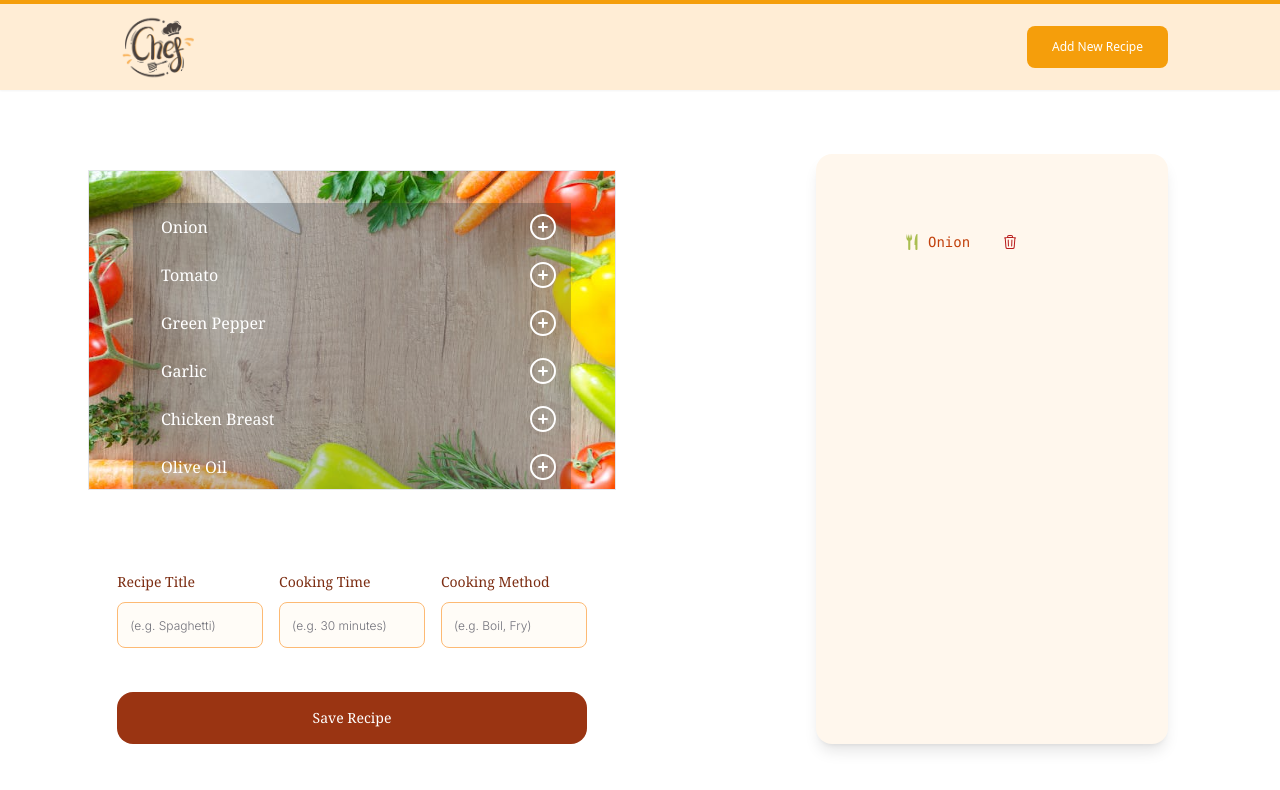
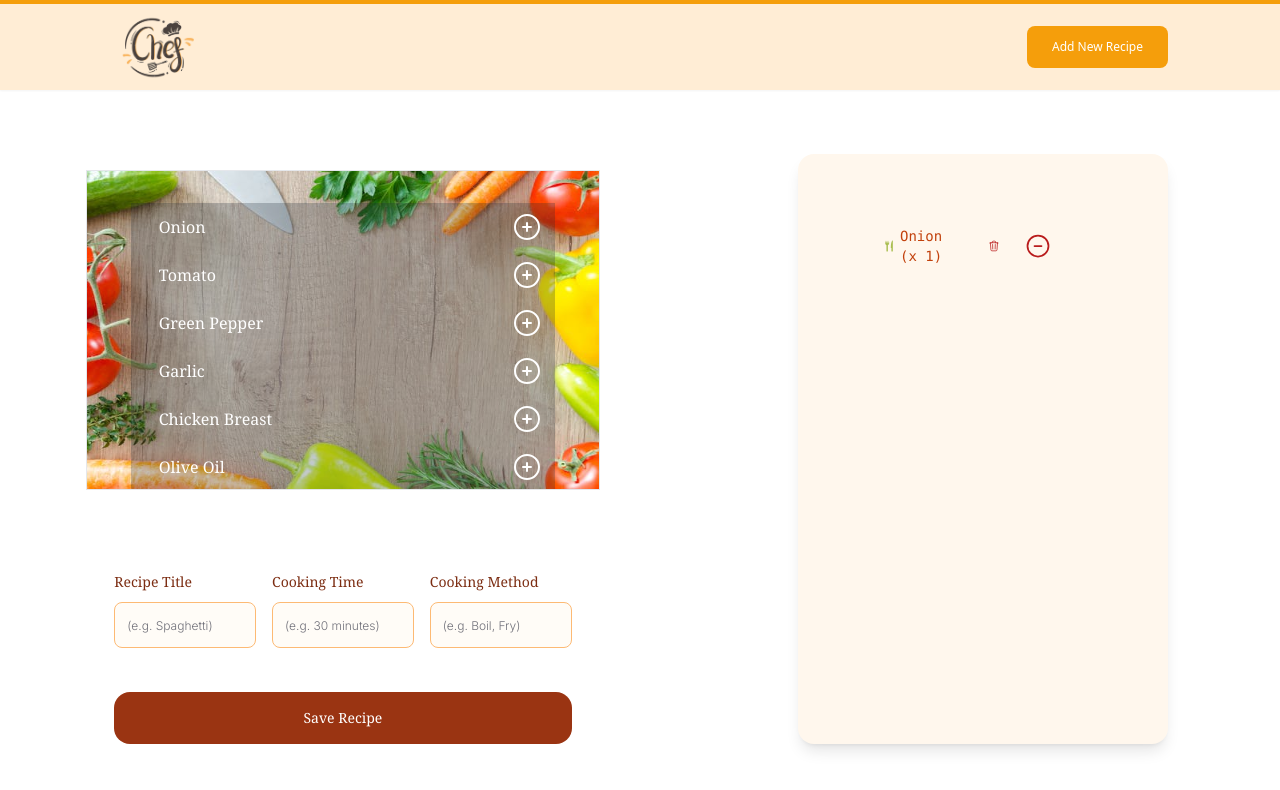
Before and after one commit to sevvalsaygat/recipe-app, a Next.js app: page /recipe/new in a window 1280 px wide. Both pictures are taken after a click on the icon 543 px from the left and 227 px from the top of the page. Shown: the top 790 px of the page. Built offline with nearby package versions, Linux system fonts and the light colour scheme.

Commit message:
feat: add decrease button

```diff
--- /dev/null
+++ b/components/Icons/MinusCircle.tsx
@@ -0,0 +1,23 @@
+import React, { SVGProps, memo } from "react";
+
+const MinusCircle: React.FC<SVGProps<SVGSVGElement>> = (props) => {
+  return (
+    <svg
+      xmlns="http://www.w3.org/2000/svg"
+      fill="none"
+      viewBox="0 0 24 24"
+      strokeWidth="1.5"
+      stroke="currentColor"
+      className="w-6 h-6"
+      {...props}
+    >
+      <path
+        strokeLinecap="round"
+        strokeLinejoin="round"
+        d="M15 12H9m12 0a9 9 0 1 1-18 0 9 9 0 0 1 18 0Z"
+      />
+    </svg>
+  );
+};
+
+export default memo(MinusCircle);
--- a/containers/NewRecipe/Form/index.tsx
+++ b/containers/NewRecipe/Form/index.tsx
@@ -25,7 +25,7 @@ const Form: React.FC<FormPropTypes> = () => {
 
   const searchParams = useSearchParams();
   const { handleSubmit, reset, control, watch, setValue } = useFormMethods;
-  const { fields, append, remove } = useFieldArray<IRecipeFormType>({
+  const { fields, append, remove, update } = useFieldArray<IRecipeFormType>({
     control,
     name: "materials",
   });
@@ -56,14 +56,51 @@ const Form: React.FC<FormPropTypes> = () => {
     setValue("title", foundRecipe?.title!);
     setValue("cookingTime", foundRecipe?.cookingTime!);
     setValue("cookingMethod", foundRecipe?.cookingMethod!);
-    foundRecipe?.materials.forEach((material) => {
-      append(material);
-    });
+    setValue("materials", foundRecipe?.materials!);
   }, [recipeId, getById, router]);
 
   const watchTitle = watch("title");
   const watchCookingTime = watch("cookingTime");
   const watchCookingMethod = watch("cookingMethod");
+
+  const onClickAddButton = (name: string) => {
+    const foundMaterial = fields.find((material) => material.name === name);
+
+    if (foundMaterial) {
+      const foundMaterialIndex = fields.findIndex(
+        (material) => material === foundMaterial
+      );
+
+      update(foundMaterialIndex, {
+        ...foundMaterial,
+        quantity: foundMaterial.quantity + 1,
+      });
+
+      return;
+    }
+
+    append({
+      name: name,
+      quantity: 1,
+    });
+  };
+
+  const onClickDecreaseButton = (name: string) => {
+    const foundMaterial = fields.find((material) => material.name === name);
+
+    if (foundMaterial) {
+      const foundMaterialIndex = fields.findIndex(
+        (material) => material === foundMaterial
+      );
+
+      update(foundMaterialIndex, {
+        ...foundMaterial,
+        quantity: foundMaterial.quantity - 1,
+      });
+
+      return;
+    }
+  };
 
   return (
     <div className="w-full flex flex-row">
@@ -79,10 +116,7 @@ const Form: React.FC<FormPropTypes> = () => {
                   <div>{data.name}</div>
                   <Icons.Plus
                     onClick={() => {
-                      append({
-                        name: data.name,
-                        quantity: 1,
-                      });
+                      onClickAddButton(data.name);
                     }}
                     className="w-8 h-8 text-white mr-3 hover:text-gray-800"
                   />
@@ -144,14 +178,22 @@ const Form: React.FC<FormPropTypes> = () => {
                   >
                     <div className="flex flex-row items-center w-full ">
                       <Icons.Cutlery />
-                      {field.name}
+                      {field.name} (x {field.quantity})
                     </div>
                     <Icons.Delete
                       onClick={() => {
                         remove(index);
                       }}
-                      className="w-6 h-6 cursor-pointer text-red-700 hover:text-red-500 "
+                      className="w-6 h-6 cursor-pointer text-red-700 hover:text-red-500"
                     />
+                    <button
+                      disabled={field.quantity === 1}
+                      onClick={() => {
+                        onClickDecreaseButton(field.name);
+                      }}
+                    >
+                      <Icons.MinusCircle className="w-7 h-7 cursor-pointer text-red-700 hover:text-red-500" />
+                    </button>
                   </div>
                 );
               })}
```
Also changed, not shown: components/Icons/index.ts (+11 -1 lines).
